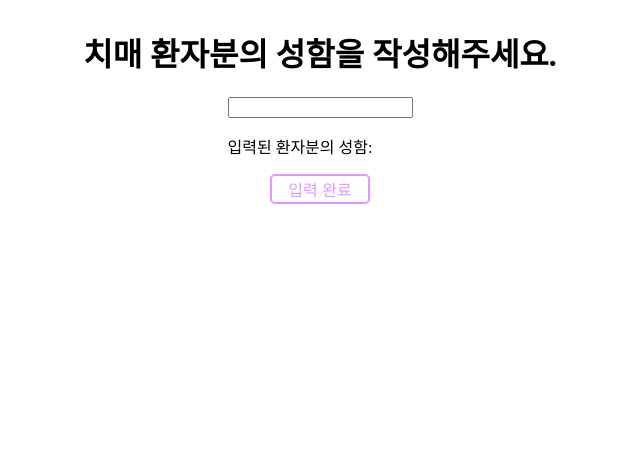
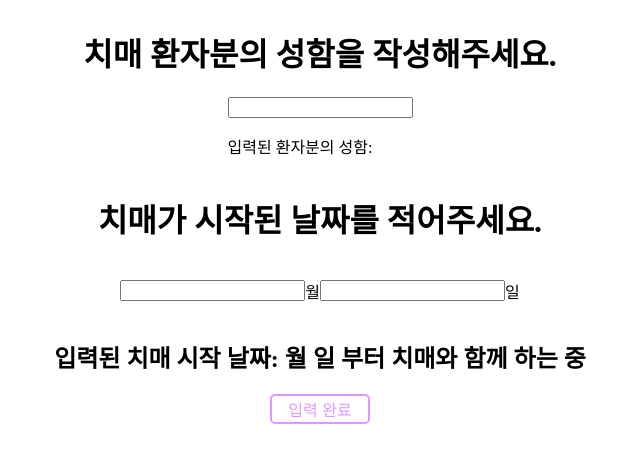
Before and after one commit to JOOMINSE0/Team14, a React (Create React App) app: page /writepatientname in a window 1280 px wide. Shown: the top 462 px of the page, without its empty margins (320-960 px from the left). Built offline with nearby package versions, Linux system fonts and the light colour scheme.

Commit message:
[FIX] splash 중 WritePatientName 파일 일부 수정

```diff
--- a/src/pages/WritePatientName/WritePatientName.jsx
+++ b/src/pages/WritePatientName/WritePatientName.jsx
@@ -6,11 +6,21 @@ import { useNavigate } from 'react-router-dom';
 //화면 Main(메인화면) 컴포넌트를 만든다
 const WritePatientName = () => {
 
-    const [inputText, setInputText] = useState(''); // 초기값 설정
+    const [inputText_1, setInputText_1] = useState(''); // 초기값 설정(이름)
+    const [inputText_2, setInputText_2] = useState(''); // 초기값 설정(날짜. 월)
+    const [inputText_3, setInputText_3] = useState(''); // 초기값 설정(날짜. 일)
     const navigate = useNavigate(); // useNavigate 훅을 사용
 
-    const handleInputChange = (e) => {
-        setInputText(e.target.value);
+    const handleInputChange_1 = (e) => {
+        setInputText_1(e.target.value);
+    };
+
+    const handleInputChange_2 = (e) => {
+        setInputText_2(e.target.value);
+    };
+
+    const handleInputChange_3 = (e) => {
+        setInputText_3(e.target.value);
     };
 
     const handleCompleteButtonClick = () => {
@@ -27,11 +37,29 @@ const WritePatientName = () => {
             <div>
                 <input
                     type="text"
-                    value={inputText}
-                    onChange={handleInputChange}
+                    value={inputText_1}
+                    onChange={handleInputChange_1}
                 />
-                <p>입력된 환자분의 성함: {inputText}</p>
+                <p>입력된 환자분의 성함: {inputText_1}</p>
             </div>
+            <div>
+                <h1>치매가 시작된 날짜를 적어주세요.</h1>
+            </div>
+            <div className="write-patient-row">
+                <input
+                    type="text"
+                    value={inputText_2}
+                    onChange={handleInputChange_2}
+                />
+                <p>월</p>
+                <input
+                    type="text"
+                    value={inputText_3}
+                    onChange={handleInputChange_3}
+                />
+                <p>일</p>
+            </div>
+            <h2>입력된 치매 시작 날짜: {inputText_2}월 {inputText_3}일 부터 치매와 함께 하는 중</h2>
             <button className="write-text-button" onClick={handleCompleteButtonClick}>
                 입력 완료
             </button>
--- a/src/pages/WritePatientName/WritePatientName.scss
+++ b/src/pages/WritePatientName/WritePatientName.scss
@@ -3,6 +3,13 @@
     align-items: center; // 수직 방향 중앙 정렬
     justify-content: flex-start; // 수평 방향 시작 정렬
     flex-direction: column;
+}
+
+.write-patient-row {
+    display: flex;
+    align-items: center; // 수직 방향 중앙 정렬
+    justify-content: flex-start; // 수평 방향 시작 정렬
+    flex-direction: row;
 }
 
 .sizedbox {
```
